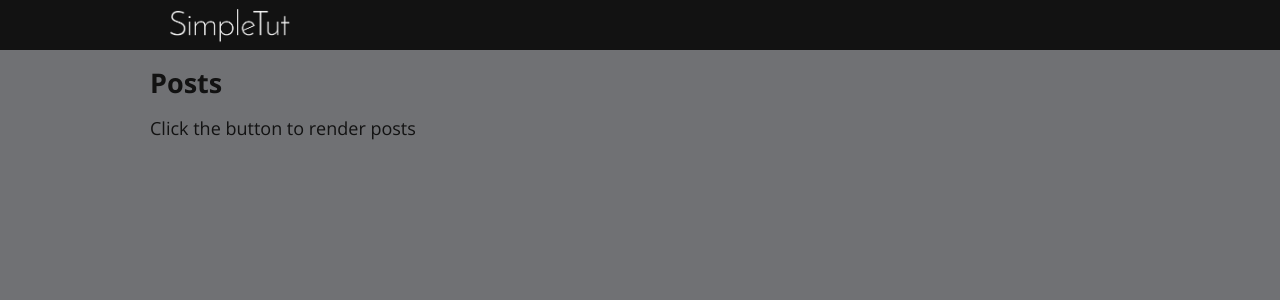
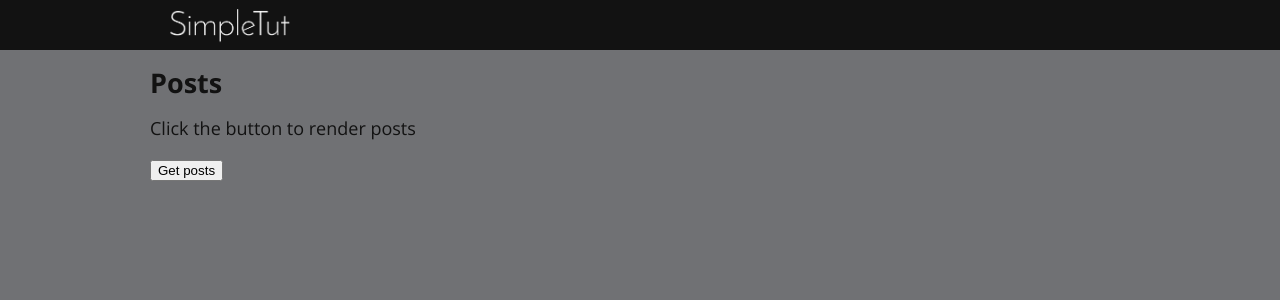
Before and after one commit to ukaran11/testing-with-react, a React (Create React App) app: page / in a window 1280 px wide. Shown: the top 300 px of the page. Built offline with nearby package versions, Linux system fonts and the light colour scheme.

Commit message:
Utsav | Added SharedButton and fetch function

```diff
--- a/src/App.js
+++ /dev/null
@@ -1,33 +0,0 @@
-import { connect } from "react-redux";
-
-import Header from "./component/header";
-import Headline from "./component/headline";
-import { fetchPosts } from "./actions";
-import './app.scss';
-
-const tempArr = [{
-  fName: 'Joe',
-  lName: 'Bloggs',
-  email: 'joebloggs@gmail.com',
-  age: 24,
-  onlineStatus: true
-}]
-
-function App() {
-  return (
-    <div className="App">
-      <Header />
-      <section className="main">
-        <Headline header="Posts" desc="Click the button to render posts" tempArr={tempArr}/>
-      </section>
-    </div>
-  );
-}
-
-const mapStateToProps = state => {
-  return {
-    posts: state.posts
-  }
-}
-
-export default connect(mapStateToProps, {fetchPosts})(App);
--- /dev/null
+++ b/src/App.jsx
@@ -0,0 +1,51 @@
+import React, { Component } from 'react'
+import { connect } from "react-redux";
+
+import Header from "./component/header";
+import Headline from "./component/headline";
+import SharedButton from "./component/button";
+import { fetchPosts } from "./actions";
+import './app.scss';
+
+const tempArr = [{
+    fName: 'Joe',
+    lName: 'Bloggs',
+    email: 'joebloggs@gmail.com',
+    age: 24,
+    onlineStatus: true
+  }];
+
+export class App extends Component {
+    constructor(props){
+        super(props);
+        this.fetch = this.fetch.bind(this);
+    }
+
+    fetch(){
+        this.props.fetchPosts();
+    }
+
+    render() {
+        const configButton = {
+            buttonText: 'Get posts',
+            emitEvent: this.fetch
+        }
+        return (
+            <div className="App">
+            <Header />
+            <section className="main">
+                <Headline header="Posts" desc="Click the button to render posts" tempArr={tempArr}/>
+                <SharedButton {...configButton}/>
+            </section>
+            </div>
+        )
+    }
+}
+
+const mapStateToProps = state => {
+    return {
+      posts: state.posts
+    }
+  }
+
+export default connect(mapStateToProps, {fetchPosts})(App);
--- a/src/index.js
+++ b/src/index.js
@@ -1,7 +1,7 @@
 import React from 'react';
 import ReactDOM from 'react-dom';
 
-import App from './App';
+import App from './App'
 import { Provider } from 'react-redux';
 import { store } from './createStore';
 
```
